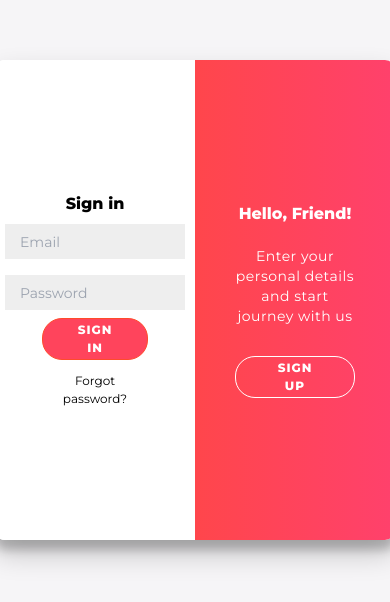
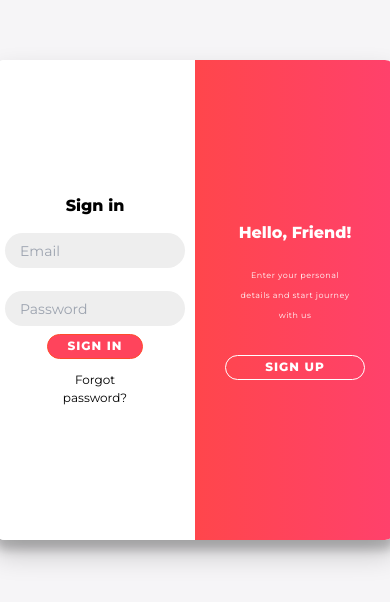
Before and after one commit to N1ler4/Team-project, a React (Vite) app: page / in a window 390 px wide. Shown: the part 142-744 px from the top of the page. Built offline with nearby package versions, Linux system fonts and the light colour scheme.

Commit message:
fix bugs

```diff
--- a/index.html
+++ b/index.html
@@ -12,7 +12,7 @@
     />
     <title>Vite + React</title>
   </head>
-  <body>
+  <body class="bg-[#f6f5f7]">
     <div id="root"></div>
     <script type="module" src="/src/main.jsx"></script>
   </body>
--- a/src/pages/auth/index.jsx
+++ b/src/pages/auth/index.jsx
@@ -77,7 +77,7 @@ const Index = () => {
   };
 
   return (
-    <div className="">
+    <div className="body">
       <div className="container" id="container" ref={containerRef}>
         <div className="form-container sign-up-container">
           <Formik
--- a/src/pages/auth/style.css
+++ b/src/pages/auth/style.css
@@ -14,6 +14,7 @@ body {
   height: 100vh;
   margin: -20px 0 50px;
   margin-top: 20px;
+  overflow-y: hidden;
 }
 
 h1 {
@@ -83,6 +84,14 @@ a {
   padding: 12px 15px;
   margin: 8px 0;
   width: 100%;
+  border-radius: 100px;
+  margin-top: 15px;
+}
+.form-container h1{
+  width: 150px;
+}
+.form-container button{
+  width: auto;
 }
 
 button {
@@ -250,11 +259,13 @@ button.ghost {
     width: 400px;
   }
   p {
-    font-size: 14px;
+    font-size: 8px;
   }
   button {
     font-size: 12px;
-    padding: 2px 35px;
+    padding: 2px 20px;
+    width: 140px;
+    height: 25px;
   }
   .form-container input {
     width: 180px;
@@ -274,7 +285,7 @@ button.ghost {
   }
   button {
     font-size: 14px;
-    padding: 10px 40px;
+    padding: 8px 25px;
   }
   .form-container input {
     width: 100%;
```
